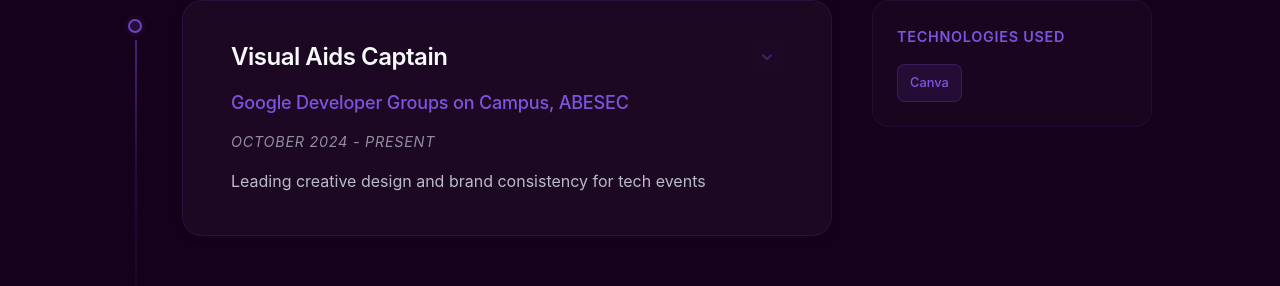
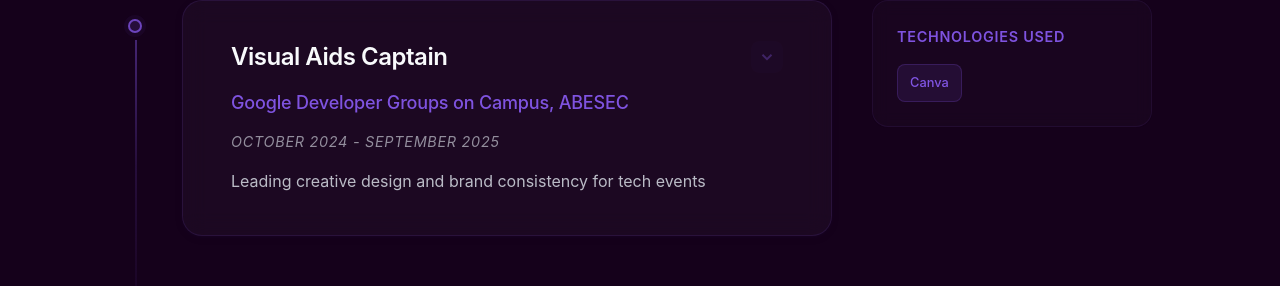
Before and after one commit to riddhisf/portfolio, a React (Vite) app in the folder portfolio/: page / in a window 1280 px wide. Shown: the part 1612-1898 px from the top of the page. Built offline with nearby package versions, Linux system fonts and the light colour scheme.

Commit message:
experience update

```diff
--- a/portfolio/src/pages/Experience.jsx
+++ b/portfolio/src/pages/Experience.jsx
@@ -37,7 +37,7 @@
     id: 3,
     title: "Visual Aids Captain",
     company: "Google Developer Groups on Campus, ABESEC",
-    duration: "October 2024 - Present",
+    duration: "October 2024 - September 2025",
     shortDescription: "Leading creative design and brand consistency for tech events",
     technologies: ["Canva"],
     responsibilities: [
```
